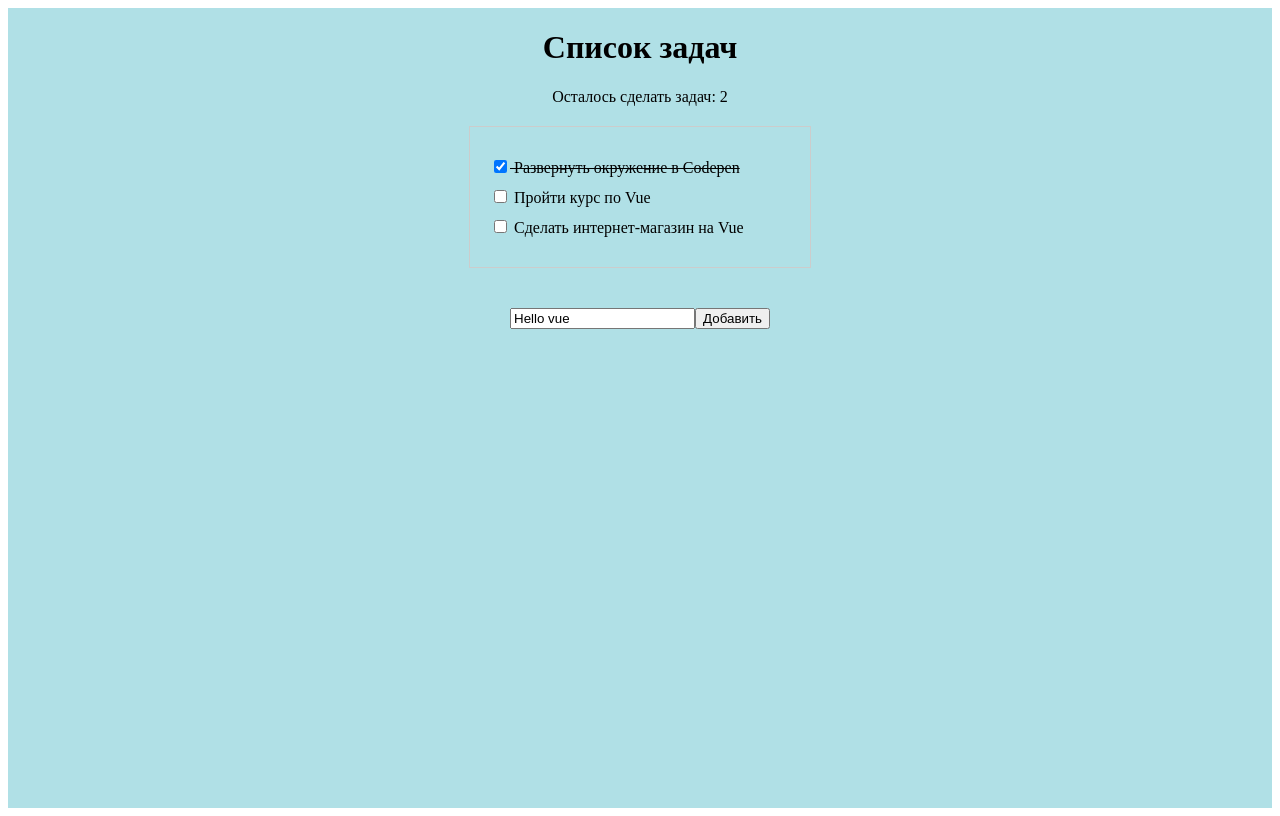
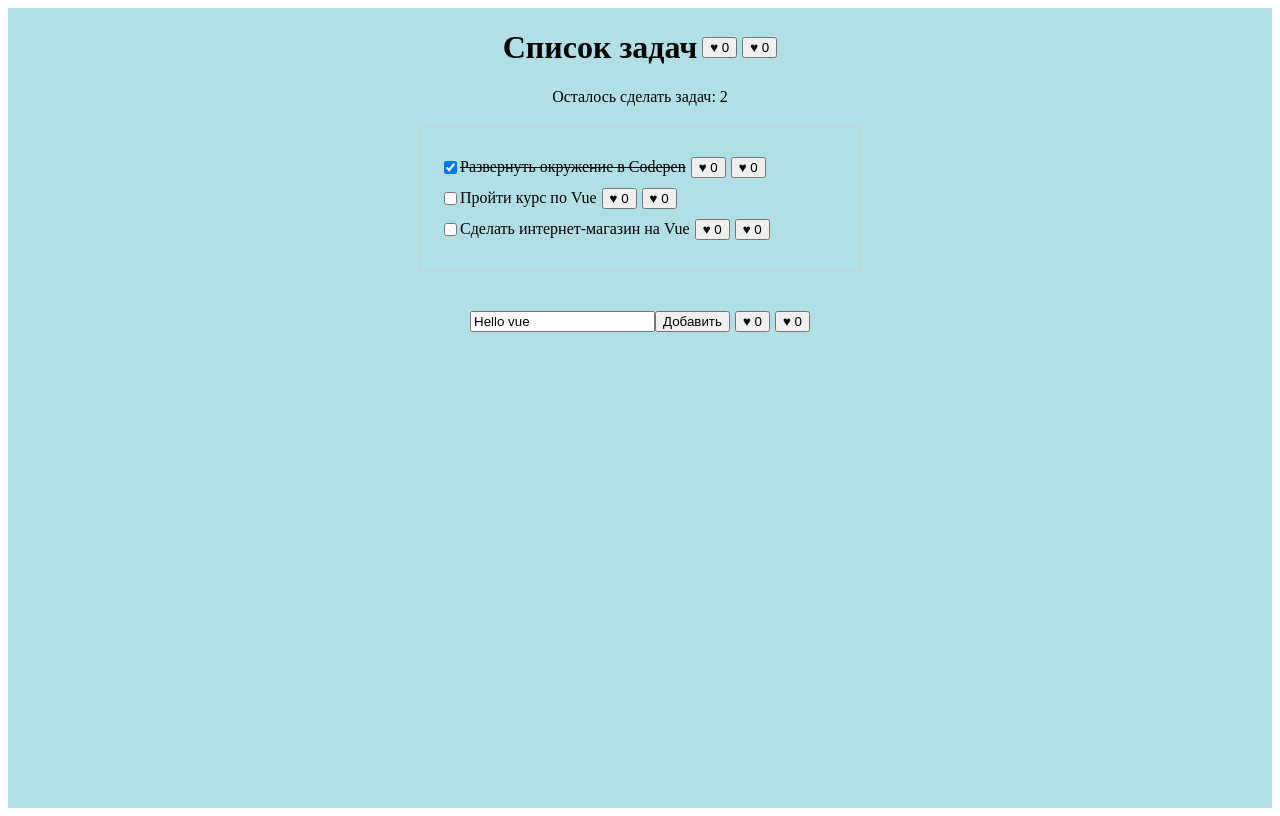
Before and after one commit to vladimirKartyshov/Todo-List-Vue, a Vue app: page / in a window 1280 px wide. Built offline with nearby package versions, Linux system fonts and the light colour scheme.

Commit message:
btn like and dislike

```diff
--- a/src/App.vue
+++ b/src/App.vue
@@ -1,6 +1,10 @@
 <template>
   <div id="app">
-    <h1 @mouseover="onHover">Список задач</h1>
+    <div class="lkbtn">
+      <h1 @mouseover="onHover2">Список задач</h1>
+      <app-like-button></app-like-button>
+    </div>
+
     <div v-if="count() == 0">Job well done</div>
     <div v-else-if="count() == 1">Осталась всего одна задача</div>
     <div v-else>
@@ -8,13 +12,14 @@
     </div>
     <div class="list">
       <div
-        class="item"
+        class="item lkbtn"
         :class="{done: task.done}"
         v-for="(task, index) in tasks"
         :key="index"
       >
         <input type="checkbox" v-model="task.done" />
         {{ task.text }}
+        <app-like-button></app-like-button>
       </div>
       <!-- <div
         class="item"
@@ -26,11 +31,12 @@
         {{ task.text }}
       </div> -->
     </div>
-    <div class="form">
-      <input @mouseover="onHover" v-model="message" @keydown.enter="addTask" />
+    <div class="form lkbtn">
+      <input @mouseover="onHover2" v-model="message" @keydown.enter="addTask" />
       <button type="button" @click="addTask" :disabled="isSubmitting">
         Добавить
       </button>
+      <app-like-button></app-like-button>
     </div>
     <transition name="bounce">
       <img
@@ -43,8 +49,12 @@
 </template>
 
 <script>
+import AppLikeButton from './components/LikeButton.vue'
 export default {
   name: 'App',
+  components: {
+    AppLikeButton,
+  },
   data() {
     return {
       message: 'Hello vue',
@@ -69,8 +79,8 @@ export default {
     count() {
       return this.tasks.filter((task) => !task.done).length
     },
-    onHover: function (e) {
-      e.target.style.color = 'red'
+    onHover2: function (e) {
+      e.target.style.color = 'green'
     },
   },
 }
@@ -84,11 +94,15 @@ export default {
   align-items: center;
   height: 100vh;
 }
+.lkbtn {
+  display: flex;
+  align-items: center;
+}
 .list {
   padding: 20px;
   border: 1px solid #ccc;
   margin: 20px 0;
-  width: 300px;
+  width: 400px;
 }
 .item {
   margin: 10px 0;
@@ -126,11 +140,11 @@ export default {
   }
 } */
 .bounce-enter-active {
-  animation: bounce-in .5s;
+  animation: bounce-in 0.5s;
 }
 
 .bounce-leave-active {
-  animation: bounce-in .5s reverse;
+  animation: bounce-in 0.5s reverse;
 }
 
 @keyframes bounce-in {
@@ -149,5 +163,4 @@ export default {
     rotate: -45deg;
   }
 }
-
 </style>
--- /dev/null
+++ b/src/components/LikeButton.vue
@@ -0,0 +1,40 @@
+<template>
+  <div class="container">
+    <div>
+      <button class="ml" @mouseover="onHover" type="button" @click="counter++">
+        &#9829; {{ counter }}
+      </button>
+    </div>
+    <div>
+      <button class="ml" @mouseover="onHover" type="button" @click="counter2--">
+        &#9829; {{ counter2 }}
+      </button>
+    </div>
+  </div>
+</template>
+
+<script>
+export default {
+  name: 'AppLikeButton',
+  data() {
+    return {
+      counter: 0,
+      counter2: 0,
+    }
+  },
+  methods: {
+    onHover: function (e) {
+      e.target.style.color = 'red'
+    },
+  },
+}
+</script>
+
+<style>
+.container {
+  display: flex;
+}
+.ml {
+  margin-left: 5px;
+}
+</style>
```
